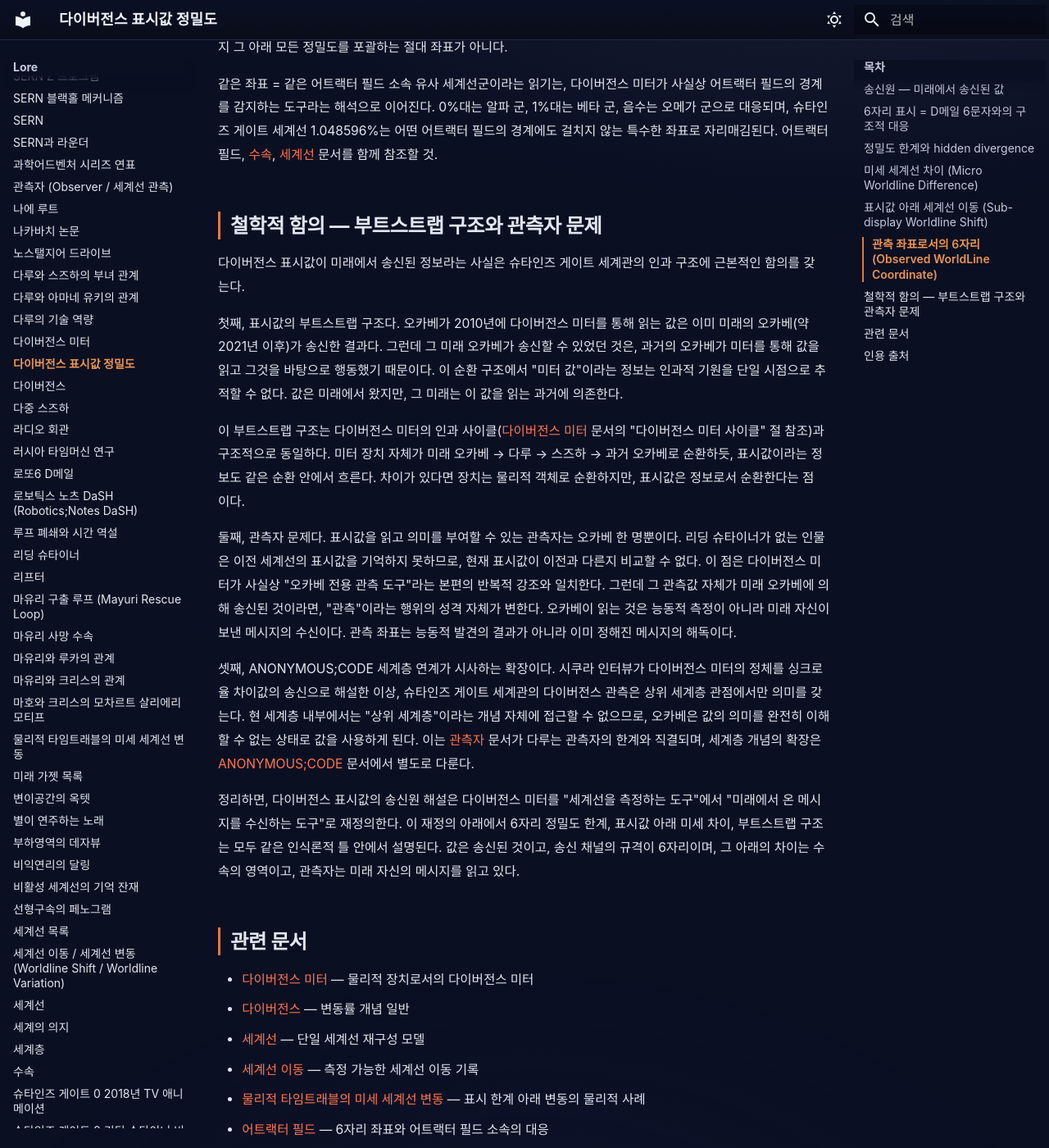
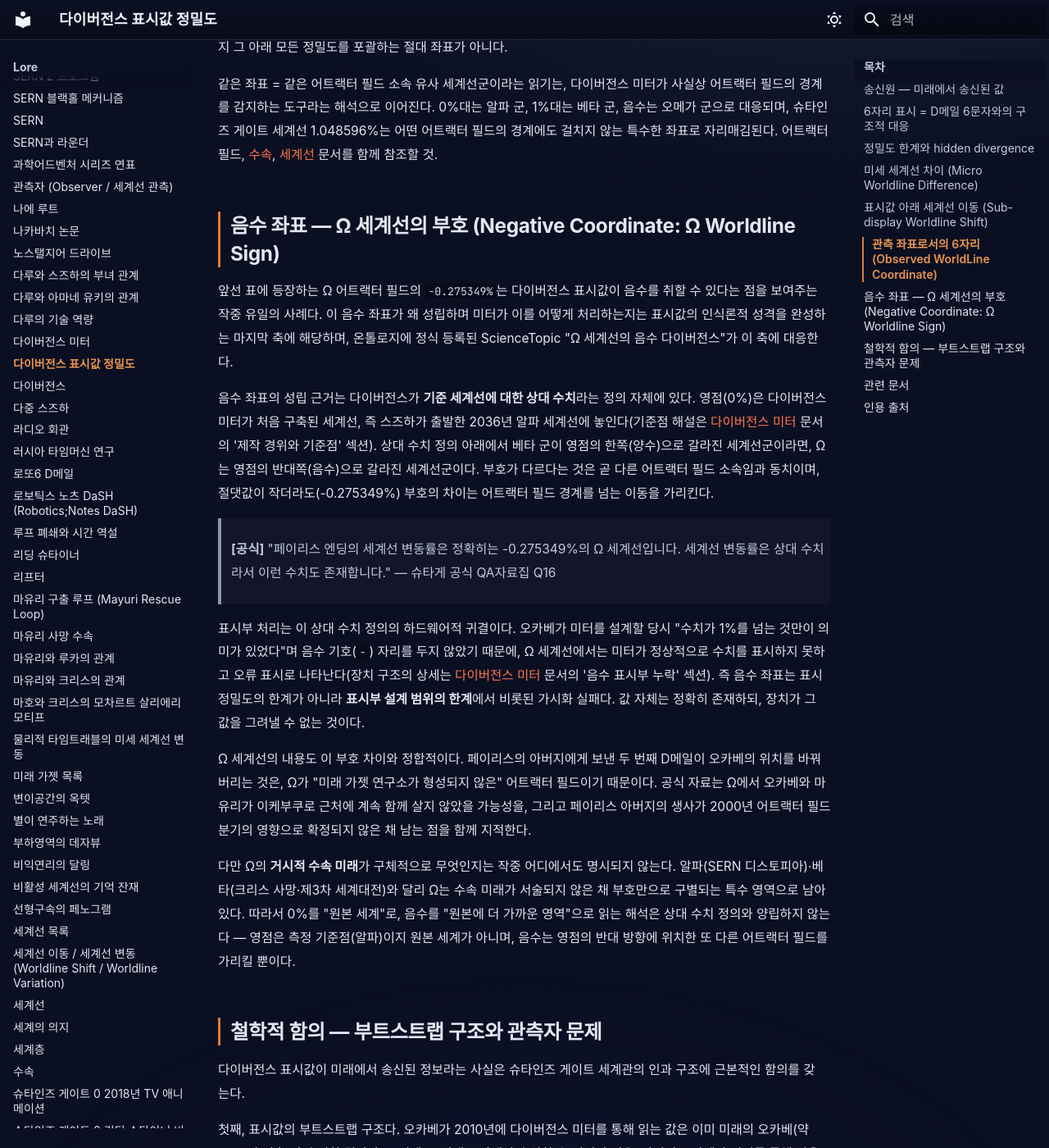
Before and after one commit to sgwiki/sgwiki.github.io, an MkDocs documentation site: the page built from wiki/lore/다이버전스-표시값-정밀도.md, in a window 1280 px wide and 1400 px high, scrolled down 6461 px. Shown: the whole window at 82% size. Built offline with MkDocs 1.6.1 and Material for MkDocs 9.7.7, drawn with Linux system fonts in a browser that asks for light colours; some web fonts are replaced.

Commit message:
feat(wiki): 다이버전스-표시값-정밀도 — P10 a05be6e9 패치 적용

```diff
--- a/wiki/lore/다이버전스-표시값-정밀도.md
+++ b/wiki/lore/다이버전스-표시값-정밀도.md
@@ -118,6 +118,20 @@ description: "다이버전스 표시값의 송신원과 정밀도 한계(Diverge
 
 같은 좌표 = 같은 어트랙터 필드 소속 유사 세계선군이라는 읽기는, 다이버전스 미터가 사실상 어트랙터 필드의 경계를 감지하는 도구라는 해석으로 이어진다. 0%대는 알파 군, 1%대는 베타 군, 음수는 오메가 군으로 대응되며, 슈타인즈 게이트 세계선 1.048596%는 어떤 어트랙터 필드의 경계에도 걸치지 않는 특수한 좌표로 자리매김된다. 어트랙터 필드, [수속](수속.md), [세계선](세계선.md) 문서를 함께 참조할 것.
 
+## 음수 좌표 — Ω 세계선의 부호 (Negative Coordinate: Ω Worldline Sign)
+
+앞선 표에 등장하는 Ω 어트랙터 필드의 `-0.275349%`는 다이버전스 표시값이 음수를 취할 수 있다는 점을 보여주는 작중 유일의 사례다. 이 음수 좌표가 왜 성립하며 미터가 이를 어떻게 처리하는지는 표시값의 인식론적 성격을 완성하는 마지막 축에 해당하며, 온톨로지에 정식 등록된 ScienceTopic "Ω 세계선의 음수 다이버전스"가 이 축에 대응한다.
+
+음수 좌표의 성립 근거는 다이버전스가 **기준 세계선에 대한 상대 수치**라는 정의 자체에 있다. 영점(0%)은 다이버전스 미터가 처음 구축된 세계선, 즉 스즈하가 출발한 2036년 알파 세계선에 놓인다(기준점 해설은 [다이버전스 미터](다이버전스-미터.md) 문서의 '제작 경위와 기준점' 섹션). 상대 수치 정의 아래에서 베타 군이 영점의 한쪽(양수)으로 갈라진 세계선군이라면, Ω는 영점의 반대쪽(음수)으로 갈라진 세계선군이다. 부호가 다르다는 것은 곧 다른 어트랙터 필드 소속임과 동치이며, 절댓값이 작더라도(-0.275349%) 부호의 차이는 어트랙터 필드 경계를 넘는 이동을 가리킨다.
+
+> **[공식]** "페이리스 엔딩의 세계선 변동률은 정확히는 -0.275349%의 Ω 세계선입니다. 세계선 변동률은 상대 수치라서 이런 수치도 존재합니다." — 슈타게 공식 QA자료집 Q16
+
+표시부 처리는 이 상대 수치 정의의 하드웨어적 귀결이다. 오카베가 미터를 설계할 당시 "수치가 1%를 넘는 것만이 의미가 있었다"며 음수 기호(`-`) 자리를 두지 않았기 때문에, Ω 세계선에서는 미터가 정상적으로 수치를 표시하지 못하고 오류 표시로 나타난다(장치 구조의 상세는 [다이버전스 미터](다이버전스-미터.md) 문서의 '음수 표시부 누락' 섹션). 즉 음수 좌표는 표시 정밀도의 한계가 아니라 **표시부 설계 범위의 한계**에서 비롯된 가시화 실패다. 값 자체는 정확히 존재하되, 장치가 그 값을 그려낼 수 없는 것이다.
+
+Ω 세계선의 내용도 이 부호 차이와 정합적이다. 페이리스의 아버지에게 보낸 두 번째 D메일이 오카베의 위치를 바꿔 버리는 것은, Ω가 "미래 가젯 연구소가 형성되지 않은" 어트랙터 필드이기 때문이다. 공식 자료는 Ω에서 오카베와 마유리가 이케부쿠로 근처에 계속 함께 살지 않았을 가능성을, 그리고 페이리스 아버지의 생사가 2000년 어트랙터 필드 분기의 영향으로 확정되지 않은 채 남는 점을 함께 지적한다.
+
+다만 Ω의 **거시적 수속 미래**가 구체적으로 무엇인지는 작중 어디에서도 명시되지 않는다. 알파(SERN 디스토피아)·베타(크리스 사망·제3차 세계대전)와 달리 Ω는 수속 미래가 서술되지 않은 채 부호만으로 구별되는 특수 영역으로 남아 있다. 따라서 0%를 "원본 세계"로, 음수를 "원본에 더 가까운 영역"으로 읽는 해석은 상대 수치 정의와 양립하지 않는다 — 영점은 측정 기준점(알파)이지 원본 세계가 아니며, 음수는 영점의 반대 방향에 위치한 또 다른 어트랙터 필드를 가리킬 뿐이다.
+
 ## 철학적 함의 — 부트스트랩 구조와 관측자 문제
 
 다이버전스 표시값이 미래에서 송신된 정보라는 사실은 슈타인즈 게이트 세계관의 인과 구조에 근본적인 함의를 갖는다.
```
